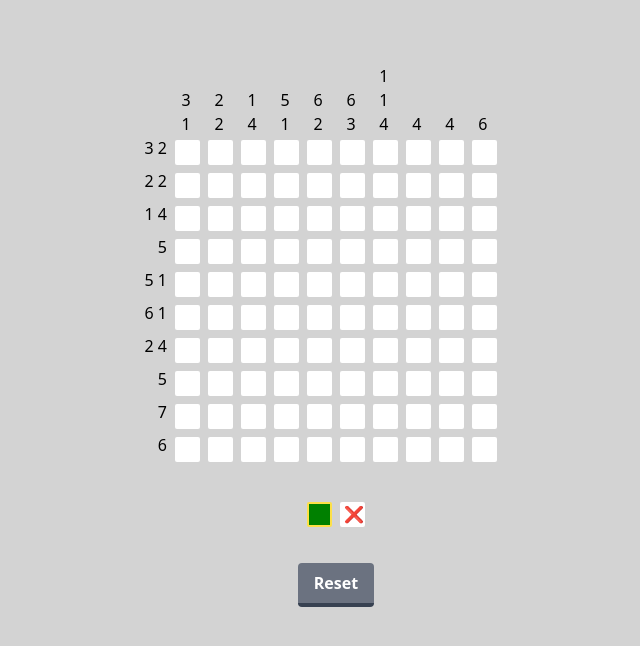
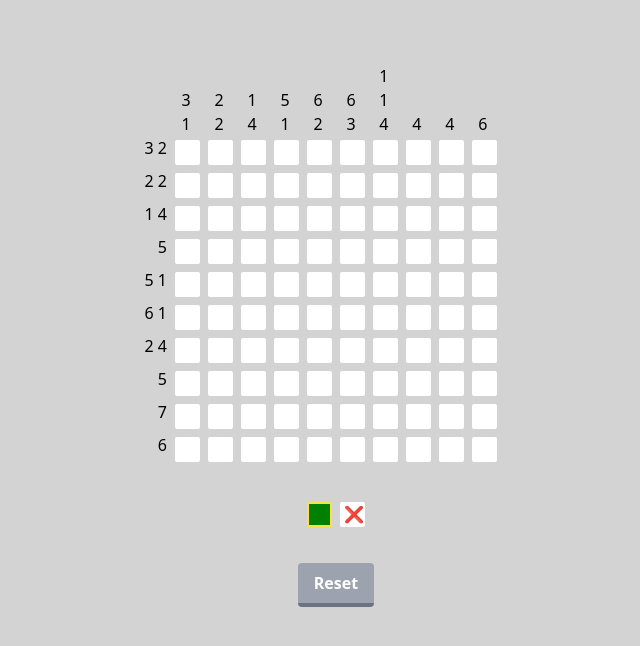
Before and after one commit to thomasdelauro22/nonogram, a Next.js app: page / in a window 1280 px wide. Shown: the top 646 px of the page, without its empty margins (304-944 px from the left). Built offline with nearby package versions, Linux system fonts and the light colour scheme.

Commit message:
update reset button styling

```diff
--- a/components/Button.tsx
+++ b/components/Button.tsx
@@ -8,7 +8,7 @@ const Button: React.FC<ButtonProps> = ({ className, text, onClick }) => {
   return (
     <button
       onClick={onClick}
-      className={`${className} bg-gray-500 hover:bg-gray-400 text-white font-bold py-2 px-4 border-b-4 border-gray-700 hover:border-gray-500 rounded`}
+      className={`${className} bg-gray-400 hover:bg-gray-300 text-white font-bold py-2 px-4 border-b-4 border-gray-500 hover:border-gray-400 rounded`}
     >
       {text}
     </button>
--- a/components/Gameboard.tsx
+++ b/components/Gameboard.tsx
@@ -191,7 +191,7 @@ const Gameboard: React.FC<GameboardTypes> = ({ width, height, hints }) => {
         />
       </div>
       <div className="flex flex-row relative justify-center mt-8">
-        <Button text="Reset" onClick={resetBoard} />
+        <Button text="Reset" onClick={resetBoard} className="mb-16"/>
       </div>
     </>
   );
```
